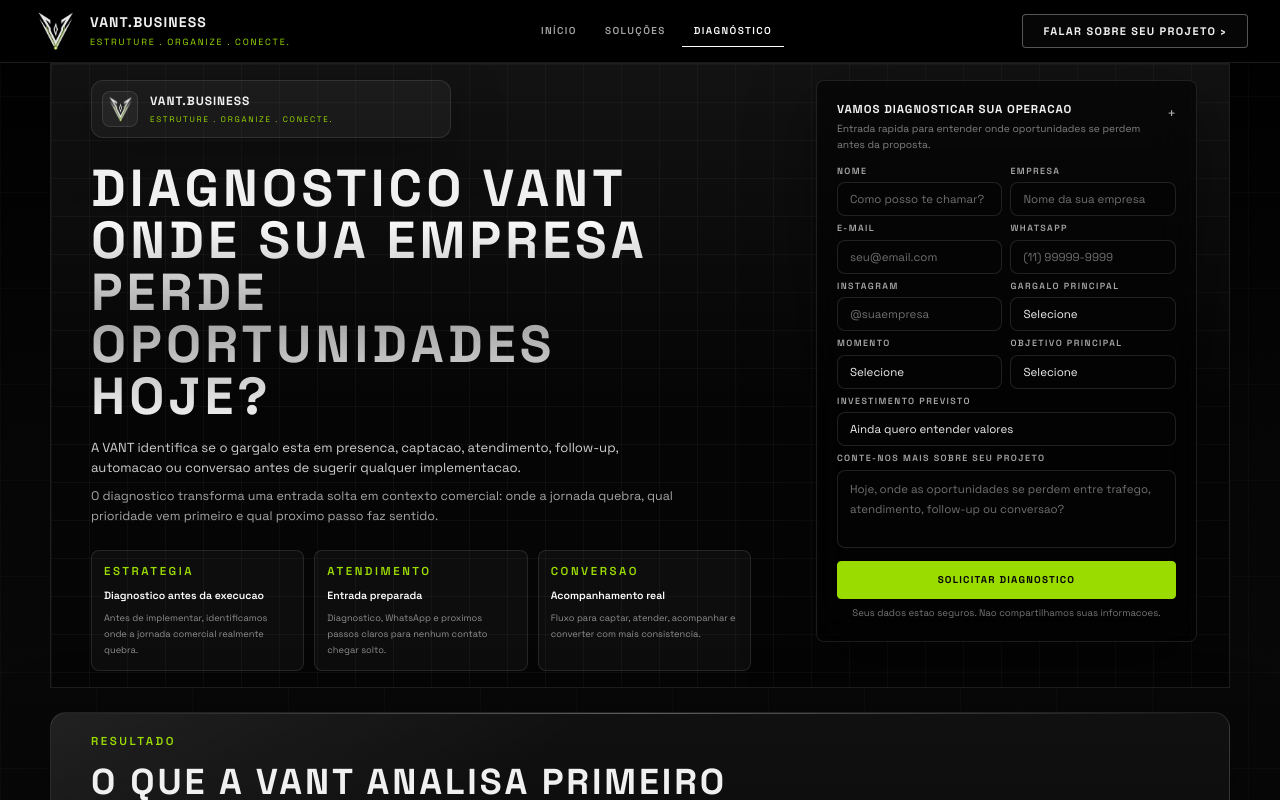
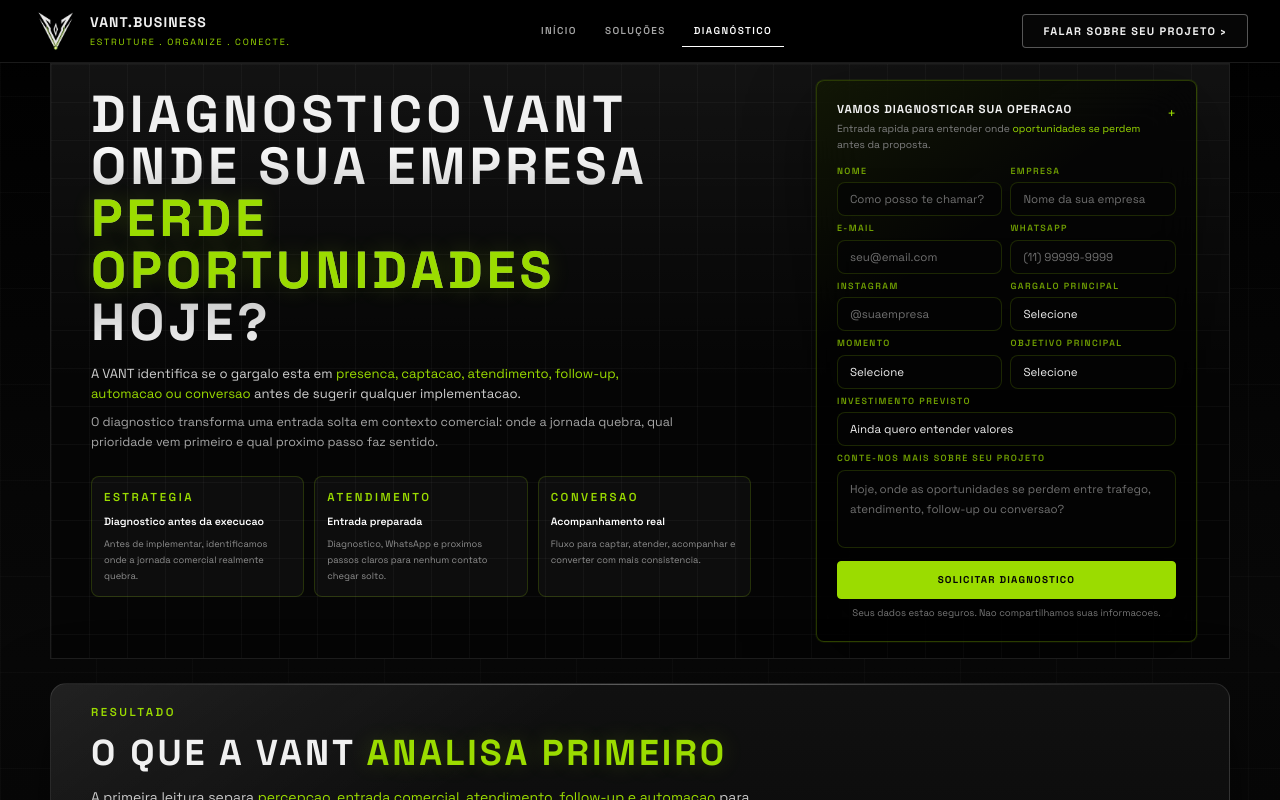
Before and after one commit to victor-hugos/vant-business, a React (Vite) app: page /diagnostico in a window 1280 px wide. Shown: the top 800 px of the page. Built offline with nearby package versions, Linux system fonts and the light colour scheme.

Commit message:
refine diagnosis page accents

```diff
--- a/src/index.css
+++ b/src/index.css
@@ -180,6 +180,45 @@
   box-shadow: 0 0 0 1px var(--vant-accent-soft);
 }
 
+.diagnosis-text-accent {
+  background: none;
+  color: var(--vant-accent);
+  -webkit-background-clip: initial;
+  background-clip: initial;
+  -webkit-text-fill-color: var(--vant-accent);
+  text-shadow: 0 0 22px rgba(155, 220, 0, 0.2);
+}
+
+.diagnosis-inline-accent,
+.diagnosis-meta,
+.diagnosis-plus {
+  color: var(--vant-accent);
+}
+
+.diagnosis-panel-accent {
+  border-color: rgba(155, 220, 0, 0.24);
+  background:
+    linear-gradient(145deg, rgba(155, 220, 0, 0.08), transparent 32%),
+    rgba(0, 0, 0, 0.64);
+  box-shadow: 0 24px 70px rgba(0, 0, 0, 0.42), 0 0 0 1px rgba(155, 220, 0, 0.08);
+}
+
+.diagnosis-panel-accent label {
+  color: rgba(155, 220, 0, 0.72);
+}
+
+.diagnosis-panel-accent .brand-input {
+  border-color: rgba(155, 220, 0, 0.16);
+}
+
+.diagnosis-card-accent {
+  border-color: rgba(155, 220, 0, 0.18);
+}
+
+.diagnosis-card-accent:hover {
+  border-color: var(--vant-accent-line);
+}
+
 .brand-rule {
   height: 1px;
   background: linear-gradient(90deg, transparent, rgba(240, 240, 240, 0.28), transparent);
--- a/src/pages/AutomatizePage.jsx
+++ b/src/pages/AutomatizePage.jsx
@@ -165,22 +165,12 @@
       <section className="overflow-hidden rounded-none border-y border-white/10 bg-[#050505] sm:border lg:min-h-[520px]">
         <div className="brand-mark-panel px-4 py-8 sm:px-8 lg:grid lg:min-h-[520px] lg:grid-cols-[minmax(0,1fr)_minmax(360px,0.55fr)] lg:items-start lg:gap-8 lg:px-8 lg:py-4 xl:gap-10">
           <div className="lg:pl-2">
-            <div className="flex w-full max-w-[330px] items-center gap-3 rounded-xl border border-white/10 bg-white/[0.04] p-2.5 shadow-[0_18px_55px_rgba(0,0,0,0.28)] sm:max-w-[360px]">
-              <div className="flex h-9 w-9 shrink-0 items-center justify-center rounded-lg border border-white/10 bg-white/[0.05]">
-                <VantLogo size={30} />
-              </div>
-              <div>
-                <p className="brand-title text-xs font-bold text-white">VANT.BUSINESS</p>
-                <p className="mt-1 text-[0.5rem] uppercase tracking-[0.22em] text-[var(--vant-accent)]">Estruture . Organize . Conecte.</p>
-              </div>
-            </div>
-
-            <h1 className="brand-title mt-7 max-w-3xl text-[2.2rem] font-bold leading-[0.98] text-white sm:text-5xl lg:mt-6 lg:max-w-[650px] lg:text-[3rem] xl:text-[3.25rem]">
+            <h1 className="brand-title mt-0 max-w-3xl text-[2.2rem] font-bold leading-[0.98] text-white sm:text-5xl lg:mt-2 lg:max-w-[650px] lg:text-[3rem] xl:text-[3.25rem]">
               Diagnostico VANT
-              <span className="brand-metal block">Onde sua empresa perde oportunidades hoje?</span>
+              <span className="brand-metal block">Onde sua empresa <span className="diagnosis-text-accent">perde oportunidades</span> hoje?</span>
             </h1>
             <p className="mt-5 max-w-[600px] text-sm leading-6 text-[#cfcfcf] sm:text-base lg:mt-4 lg:text-[0.82rem] lg:leading-5">
-              A VANT identifica se o gargalo esta em presenca, captacao, atendimento, follow-up, automacao ou conversao antes de sugerir qualquer implementacao.
+              A VANT identifica se o gargalo esta em <span className="diagnosis-inline-accent">presenca, captacao, atendimento, follow-up, automacao ou conversao</span> antes de sugerir qualquer implementacao.
             </p>
             <p className="mt-2 max-w-[620px] text-sm leading-6 text-[#a6a6a6] lg:text-[0.78rem] lg:leading-5">
               O diagnostico transforma uma entrada solta em contexto comercial: onde a jornada quebra, qual prioridade vem primeiro e qual proximo passo faz sentido.
@@ -188,8 +178,8 @@
 
             <div className="mt-6 grid gap-3 sm:grid-cols-3 lg:mt-6 lg:max-w-[660px] lg:gap-2.5">
               {trustPillars.map((pillar) => (
-                <article key={pillar.label} className="rounded-lg border border-white/10 bg-white/[0.035] p-3 transition duration-200 hover:-translate-y-0.5 hover:border-white/20 hover:bg-white/[0.055] lg:min-h-[86px]">
-                  <p className="brand-kicker text-[0.55rem] tracking-[0.18em] text-[#b8b8b8]">{pillar.label}</p>
+                <article key={pillar.label} className="diagnosis-card-accent rounded-lg border border-white/10 bg-white/[0.035] p-3 transition duration-200 hover:-translate-y-0.5 hover:bg-white/[0.055] lg:min-h-[86px]">
+                  <p className="brand-kicker text-[0.55rem] tracking-[0.18em]">{pillar.label}</p>
                   <h2 className="mt-2 text-[0.72rem] font-semibold text-white lg:text-[0.66rem]">{pillar.title}</h2>
                   <p className="mt-1.5 text-[0.66rem] leading-4 text-[#8f8f8f] lg:text-[0.58rem] lg:leading-4">{pillar.text}</p>
                 </article>
@@ -197,7 +187,7 @@
             </div>
           </div>
 
-          <div id="briefing-form" className="mt-8 scroll-mt-24 rounded-lg border border-white/10 bg-black/55 p-4 shadow-[0_24px_70px_rgba(0,0,0,0.42)] backdrop-blur-xl sm:p-5 lg:mt-0 lg:scroll-mt-[120px] lg:p-5">
+          <div id="briefing-form" className="diagnosis-panel-accent mt-8 scroll-mt-24 rounded-lg border border-white/10 bg-black/55 p-4 shadow-[0_24px_70px_rgba(0,0,0,0.42)] backdrop-blur-xl sm:p-5 lg:mt-0 lg:scroll-mt-[120px] lg:p-5">
             {sent ? (
               <div className="grid gap-3 py-4 text-center lg:text-left">
                 <div>
@@ -215,9 +205,9 @@
                 <div className="mb-3 flex items-start justify-between gap-3">
                   <div>
                     <p className="brand-title text-[0.72rem] font-bold leading-4 text-white">Vamos diagnosticar sua operacao</p>
-                    <p className="mt-1 text-[0.64rem] leading-4 text-[#808080]">Entrada rapida para entender onde oportunidades se perdem antes da proposta.</p>
+                    <p className="mt-1 text-[0.64rem] leading-4 text-[#808080]">Entrada rapida para entender onde <span className="diagnosis-inline-accent">oportunidades se perdem</span> antes da proposta.</p>
                   </div>
-                  <span className="mt-0.5 text-sm text-white/70">+</span>
+                  <span className="diagnosis-plus mt-0.5 text-sm">+</span>
                 </div>
                 <form onSubmit={handleSubmit} className="grid gap-3 sm:grid-cols-2 lg:gap-x-2 lg:gap-y-1.5">
                   <div className="sm:col-span-1">
@@ -287,14 +277,14 @@
 
       <section className="brand-panel px-4 py-5 sm:px-8 lg:px-10 lg:py-5">
         <p className="brand-kicker">Resultado</p>
-        <h2 className="brand-title mt-3 text-2xl font-bold leading-tight text-white sm:text-4xl">O que a VANT analisa primeiro</h2>
+        <h2 className="brand-title mt-3 text-2xl font-bold leading-tight text-white sm:text-4xl">O que a VANT <span className="diagnosis-text-accent">analisa primeiro</span></h2>
         <p className="mt-3 max-w-2xl text-sm leading-6 text-[#c9c9c9]">
-          A primeira leitura separa percepcao, entrada comercial, atendimento, follow-up e automacao para definir o que realmente precisa ser implementado.
+          A primeira leitura separa <span className="diagnosis-inline-accent">percepcao, entrada comercial, atendimento, follow-up e automacao</span> para definir o que realmente precisa ser implementado.
         </p>
         <div className="mt-5 grid gap-3 sm:grid-cols-2 lg:grid-cols-4 lg:gap-4">
           {solutionCards.map((solution) => (
-            <article key={solution.title} className="brand-card rounded-xl p-4 lg:p-5">
-              <p className="text-[0.65rem] uppercase tracking-[0.18em] text-[#7f7f7f]">{solution.meta}</p>
+            <article key={solution.title} className="brand-card diagnosis-card-accent rounded-xl p-4 lg:p-5">
+              <p className="diagnosis-meta text-[0.65rem] uppercase tracking-[0.18em]">{solution.meta}</p>
               <h3 className="brand-title mt-3 text-lg font-bold leading-tight text-white">{solution.title}</h3>
               <p className="mt-3 text-sm leading-6 text-[#a6a6a6]">{solution.text}</p>
             </article>
```
